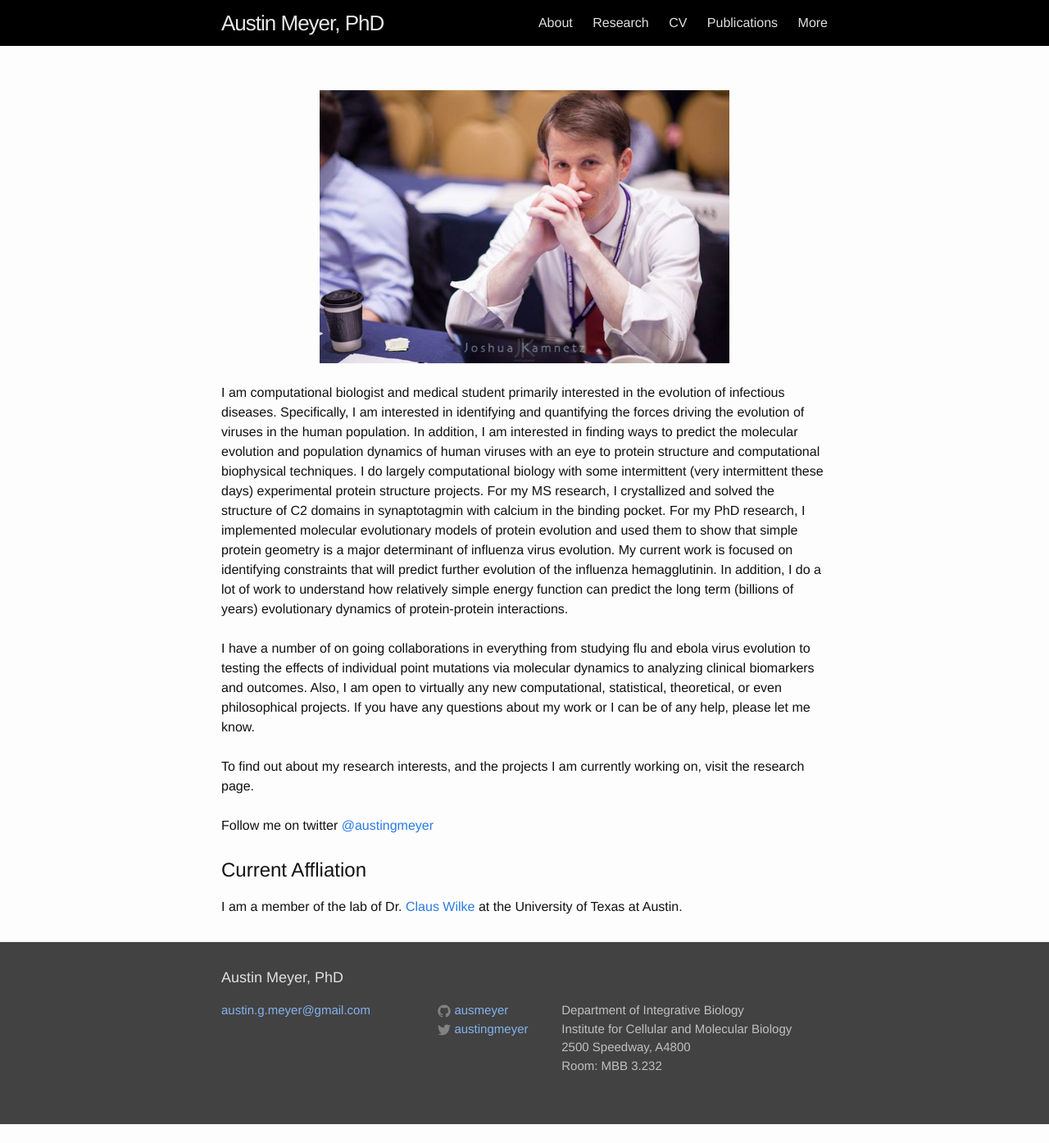
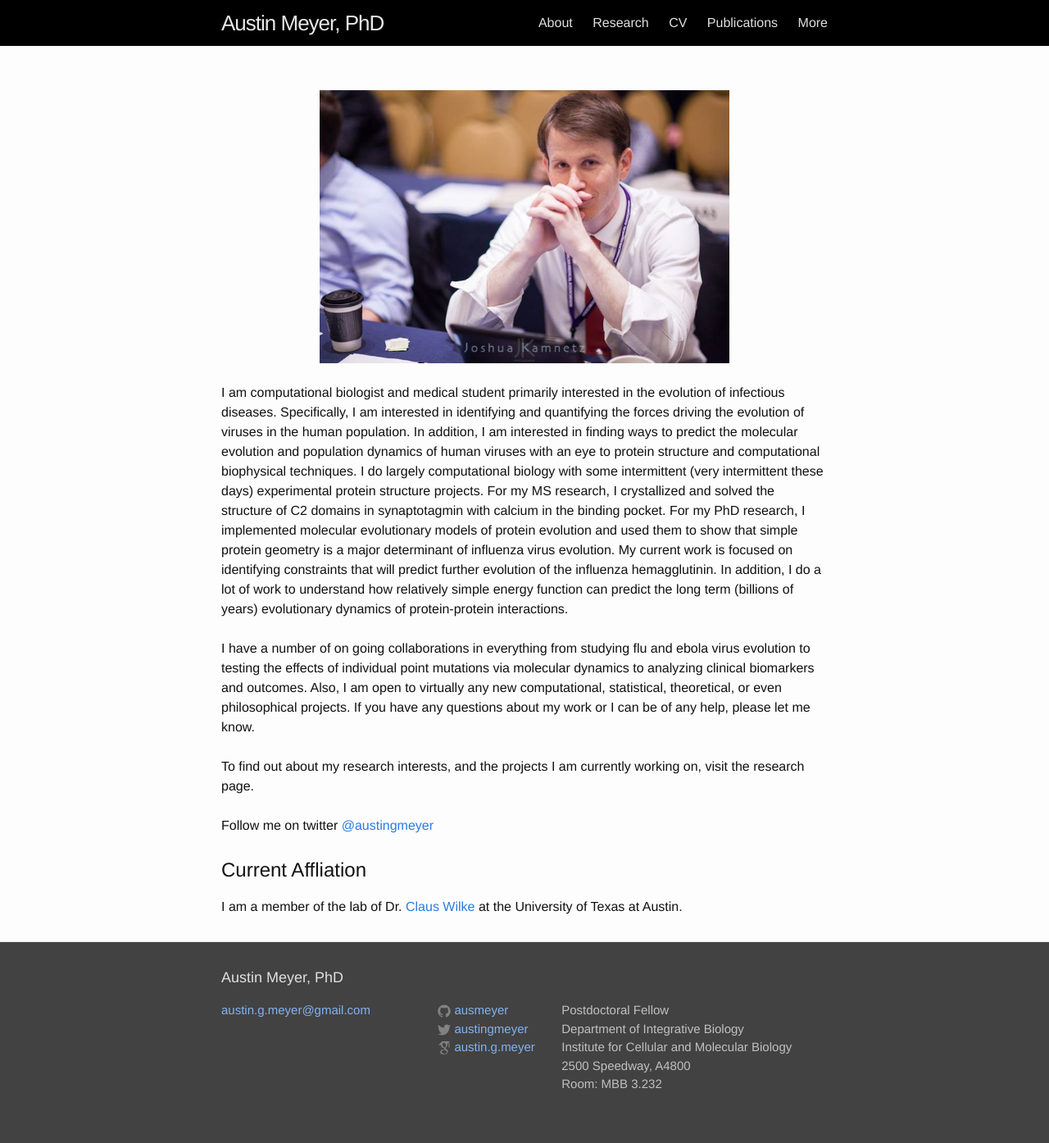
Before and after one commit to ausmeyer/ausmeyer.github.io, a Jekyll site: the page built from index.html, in a window 1280 px wide. Shown: the whole page at 82% size. Built offline with Jekyll 4.4.1, drawn with Linux system fonts in a browser that asks for light colours; before the commit the page ends 1371 px from its top, so only the background shows below that.

Commit message:
Added google scholar link in footer.

```diff
--- a/_config.yml
+++ b/_config.yml
@@ -2,12 +2,13 @@
 title: Austin Meyer, PhD
 email: austin.g.meyer@gmail.com
 description: > # this means to ignore newlines until "baseurl:"
+  Postdoctoral Fellow<br>
   Department of Integrative Biology<br>
   Institute for Cellular and Molecular Biology<br>
   2500 Speedway, A4800<br>
   Room: MBB 3.232
 baseurl: "" # the subpath of your site, e.g. /blog/
-url: "http://meyerlab.org" # the base hostname & protocol for your site
+url: "http://www.meyerlab.org" # the base hostname & protocol for your site
 twitter_username: austingmeyer
 github_username:  ausmeyer
 
--- a/_includes/footer.html
+++ b/_includes/footer.html
@@ -42,6 +41,19 @@
             </a>
           </li>
           {% endif %}
+
+          <li>
+            <a href="http://scholar.google.com/citations?user=Vssu9d0AAAAJ&hl=en&oi=ao">
+              <span class="icon  icon--googlescholar">
+                <svg viewBox="0 0 16 16">
+                  <path fill="#828282" d="M5.634,0 L14.957,0.009 L14.169,0.832 L14.166,2.026 C14.446,2.026 14.529,2.379 14.529,2.379 L14.529,7.293 C14.524,7.307 14.317,7.697 13.983,7.697 C13.617,7.697 13.409,7.344 13.409,7.344 L13.419,2.348 C13.502,2.099 13.699,2.037 13.699,2.037 L13.699,1.27 L11.647,3.343 C11.98,4.333 11.932,5.17 11.382,6.142 C11.142,6.567 10.786,6.791 10.348,7.159 C9.897,7.538 9.682,7.93 9.682,8.263 C9.682,8.727 10.401,9.142 11.347,9.928 C12.381,10.786 12.485,11.691 12.504,12.363 C12.556,14.203 10.699,16.026 7.317,16 C3.934,15.973 3.181,14.151 3.181,13.266 C3.181,12.381 3.695,11.526 4.548,10.874 C5.401,10.222 6.882,10.047 7.579,9.945 C8.298,9.84 8.596,9.998 8.018,9.402 C7.591,8.963 7.912,7.877 7.912,7.877 C6.037,7.965 5.371,7.316 4.933,6.896 C4.071,6.068 4.215,4.618 4.215,4.618 C4.215,4.618 1.043,4.6 1.043,4.6 L5.634,0 z M8.835,10.495 C7.29,10.539 4.97,10.863 4.975,12.865 C5.01,14.268 6.588,15.161 8.214,15.15 C10.289,15.136 11.172,14.253 11.172,12.977 C11.172,11.729 9.405,10.818 9.055,10.496 L8.835,10.495 z M7.694,1.792 C7.365,1.817 7.165,1.853 6.868,2.014 C5.897,2.536 5.699,3.812 6.153,5.239 C6.545,6.472 7.615,7.782 9.111,7.145 C10.625,6.5 10.054,4.329 9.756,3.556 C9.385,2.683 8.712,1.828 7.694,1.792 z"/>
+                </svg>
+              </span>
+
+              <span class="username">austin.g.meyer</span>
+            </a>
+          </li>
+
         </ul>
       </div>
 
```
Also changed, not shown: other parts of _includes/footer.html (+1 -2 lines).
